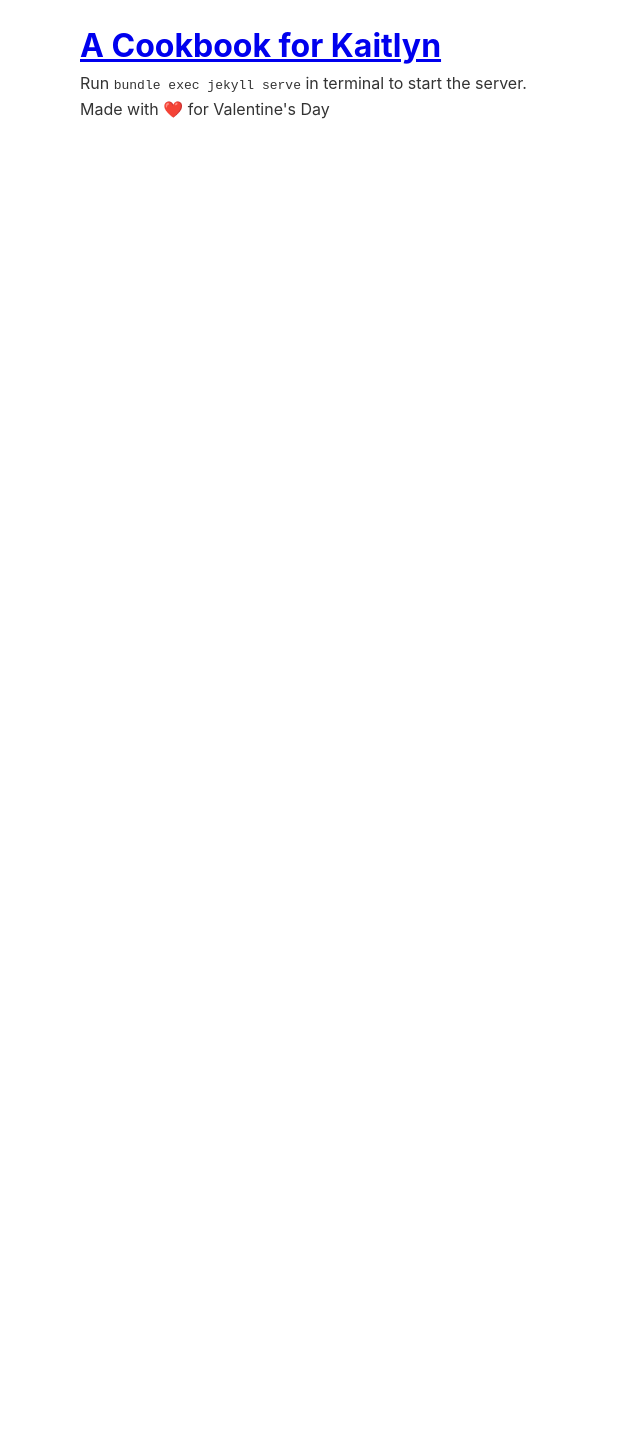
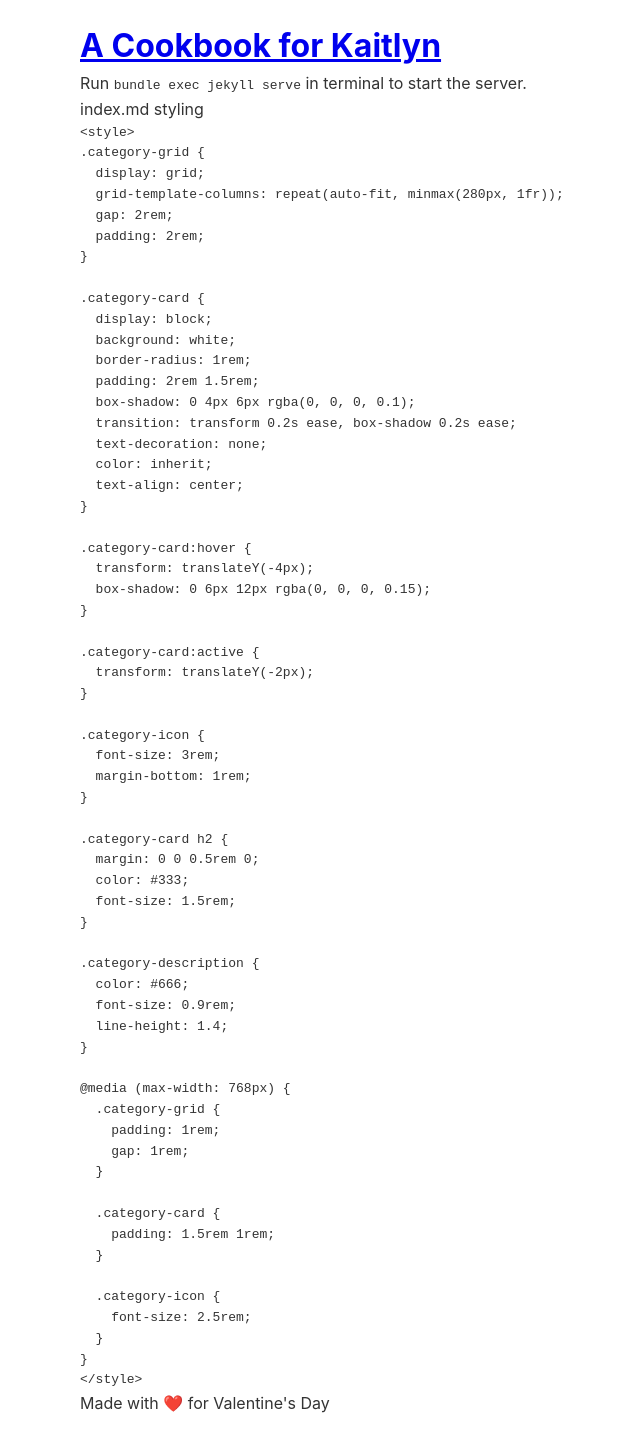
Before and after one commit to williamsca/recipes, a Jekyll site: the page built from notes.md, in a window 1280 px wide. Shown: the whole page, without its empty margins (180-820 px from the left). Built offline with Jekyll 4.4.1, drawn with Linux system fonts in a browser that asks for light colours; our own code applies the rules of GitHub Pages for plain Markdown files; before the commit the page ends 900 px from its top, so only the background shows below that.

Commit message:
combining styling info

````diff
--- a/assets/css/main.scss
+++ b/assets/css/main.scss
@@ -121,3 +121,65 @@ body {
         margin-bottom: 0.5rem;
     }
 }
+
+/* Category grid styles */
+.category-grid {
+    display: grid;
+    grid-template-columns: repeat(auto-fit, minmax(280px, 1fr));
+    gap: 2rem;
+    padding: 2rem;
+}
+
+.category-card {
+    display: block;
+    background: white;
+    border-radius: 1rem;
+    padding: 2rem 1.5rem;
+    box-shadow: 0 4px 6px rgba(0, 0, 0, 0.1);
+    transition: transform 0.2s ease, box-shadow 0.2s ease;
+    text-decoration: none;
+    color: inherit;
+    text-align: center;
+
+    &:hover {
+        transform: translateY(-4px);
+        box-shadow: 0 6px 12px rgba(0, 0, 0, 0.15);
+    }
+
+    &:active {
+        transform: translateY(-2px);
+    }
+
+    .category-icon {
+        font-size: 3rem;
+        margin-bottom: 1rem;
+    }
+
+    h2 {
+        margin: 0 0 0.5rem 0;
+        color: #333;
+        font-size: 1.5rem;
+    }
+
+    .category-description {
+        color: #666;
+        font-size: 0.9rem;
+        line-height: 1.4;
+    }
+}
+
+/* Mobile responsiveness for category grid */
+@media (max-width: 768px) {
+    .category-grid {
+        padding: 1rem;
+        gap: 1rem;
+    }
+
+    .category-card {
+        padding: 1.5rem 1rem;
+
+        .category-icon {
+            font-size: 2.5rem;
+        }
+    }
+}
--- a/notes.md
+++ b/notes.md
@@ -1 +1,66 @@
 Run ```bundle exec jekyll serve``` in terminal to start the server.
+
+index.md styling
+```
+<style>
+.category-grid {
+  display: grid;
+  grid-template-columns: repeat(auto-fit, minmax(280px, 1fr));
+  gap: 2rem;
+  padding: 2rem;
+}
+
+.category-card {
+  display: block;
+  background: white;
+  border-radius: 1rem;
+  padding: 2rem 1.5rem;
+  box-shadow: 0 4px 6px rgba(0, 0, 0, 0.1);
+  transition: transform 0.2s ease, box-shadow 0.2s ease;
+  text-decoration: none;
+  color: inherit;
+  text-align: center;
+}
+
+.category-card:hover {
+  transform: translateY(-4px);
+  box-shadow: 0 6px 12px rgba(0, 0, 0, 0.15);
+}
+
+.category-card:active {
+  transform: translateY(-2px);
+}
+
+.category-icon {
+  font-size: 3rem;
+  margin-bottom: 1rem;
+}
+
+.category-card h2 {
+  margin: 0 0 0.5rem 0;
+  color: #333;
+  font-size: 1.5rem;
+}
+
+.category-description {
+  color: #666;
+  font-size: 0.9rem;
+  line-height: 1.4;
+}
+
+@media (max-width: 768px) {
+  .category-grid {
+    padding: 1rem;
+    gap: 1rem;
+  }
+
+  .category-card {
+    padding: 1.5rem 1rem;
+  }
+
+  .category-icon {
+    font-size: 2.5rem;
+  }
+}
+</style>
+```
````
